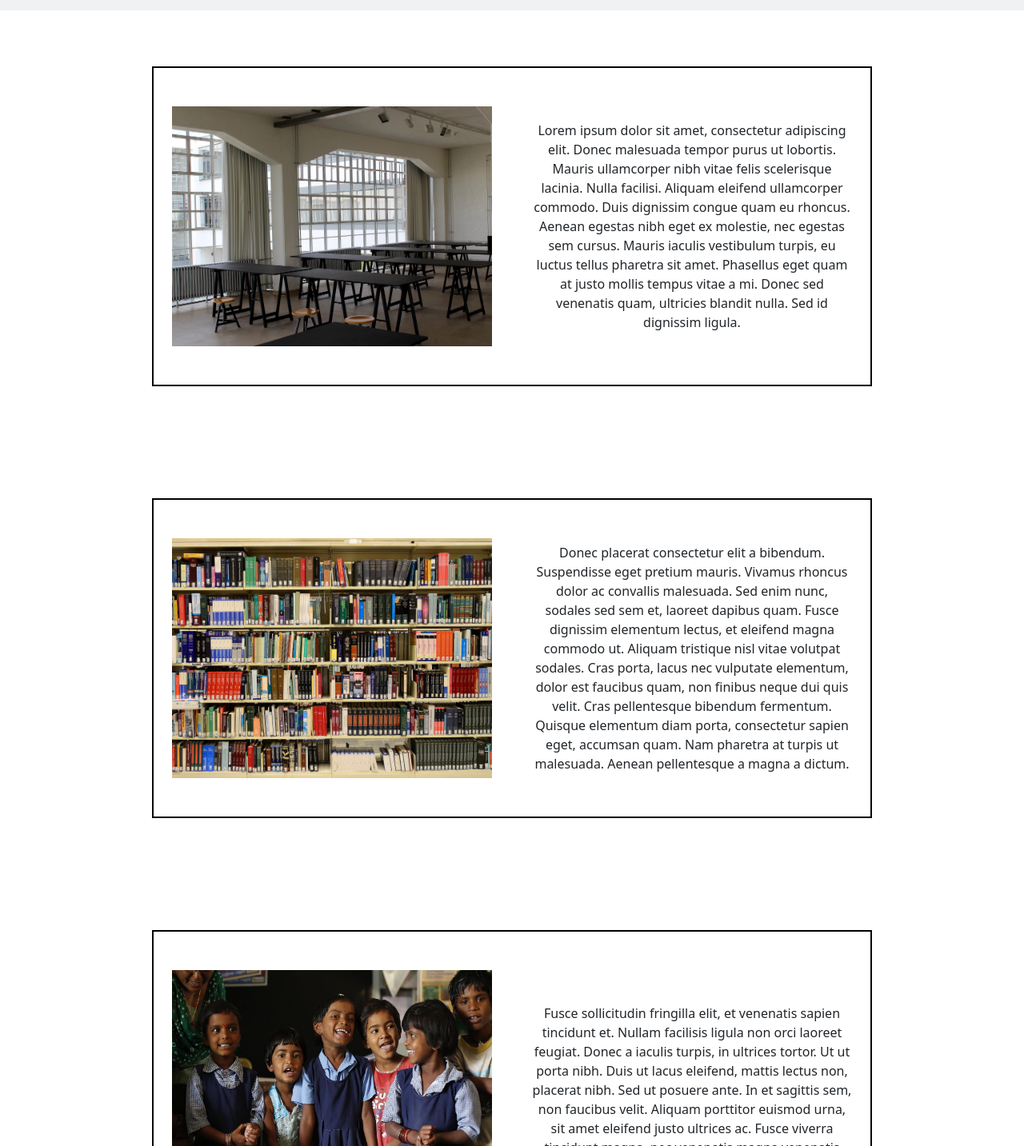
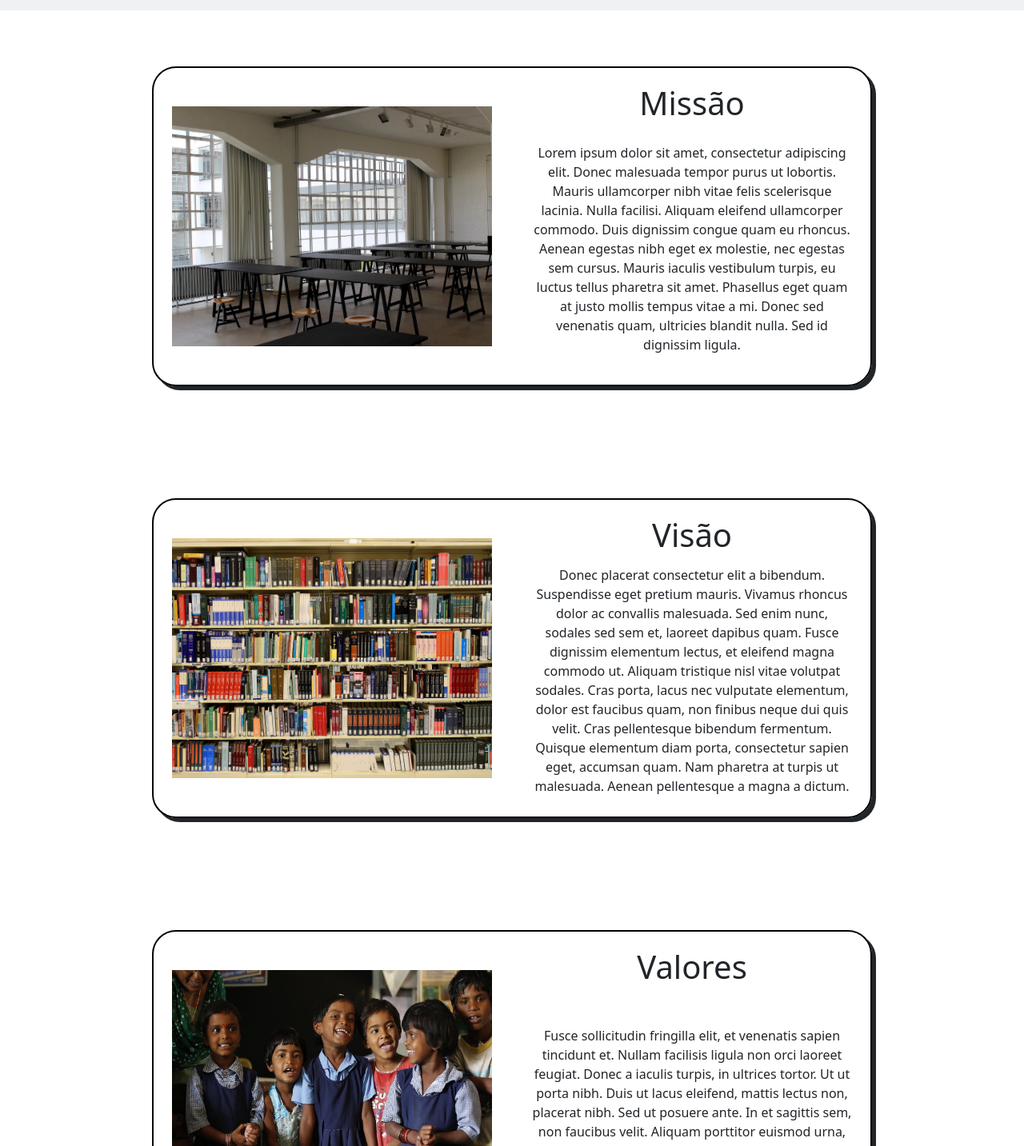
Before and after one commit to yagormoraes/projetoModulo5, a React (Create React App) app in the folder escola-mercurio/: page /sobre in a window 1280 px wide. Shown: the part 97-1530 px from the top of the page at 80% size. Built offline with nearby package versions, Linux system fonts and the light colour scheme.

Commit message:
Ajuste de cores no formulario e no header

```diff
--- a/escola-mercurio/src/Components/Formulario.jsx
+++ b/escola-mercurio/src/Components/Formulario.jsx
@@ -8,8 +8,7 @@ function Formulario() {
     flex-direction:column;
     align-items:center;
     justify-content:center;
-    border: 2px solid black;
-    width: 800px;
+
     `
 
     const Section = styled.section`
@@ -54,8 +53,8 @@ function Formulario() {
     outline: none;
 
     :hover{
-        background-color: #2EE59D;
-        box-shadow: 0px 15px 20px rgba(46, 229, 157, 0.4);
+        background-color: #03A696;
+        box-shadow: 0px 15px 20px #FFC155;
         color: #fff;
         border: 2px solid #0B6116;
         transform: translateY(-7px);
--- a/escola-mercurio/src/Components/Header.jsx
+++ b/escola-mercurio/src/Components/Header.jsx
@@ -38,17 +38,17 @@ function Header(){
             color:black;
         }
         :hover{
-            background-color:pink;
+            background-color:#03A696;
             border-radius:4px;
             transition: 0.2s ease-in;
             box-shadow: 5px 5px;
-            color:green;
+            color:#593202;
         }
         :focus{
-            background-color:pink;
+            background-color:#03A696;
             border-radius:4px;
             box-shadow: 5px 5px;
-            color:green;
+            color:#593202;
         }
     `
 
--- a/escola-mercurio/src/Components/Sobre.jsx
+++ b/escola-mercurio/src/Components/Sobre.jsx
@@ -3,12 +3,20 @@ import styled from 'styled-components'
 import Aos from 'aos'
 import "aos/dist/aos.css"
 
-const Sobre = ({conteudo,img}) => {
+const Sobre = ({conteudo,img,titulo}) => {
     const Container = styled.div`
         display:flex;
         align-items:center;
         justify-content:center;
         padding:70px 0;
+
+    `
+
+    const TextBox = styled.div`
+      display:flex;
+      flex-direction:column;
+      align-items:center;
+
 
     `
 
@@ -26,6 +34,8 @@ const Sobre = ({conteudo,img}) => {
       align-items:center;
       justify-content:center;
       border:2px solid black;
+      border-radius:30px;
+      box-shadow: 5px 5px;
       column-gap:50px;
       width:900px;
       height:400px;
@@ -41,7 +51,11 @@ const Sobre = ({conteudo,img}) => {
       <Container data-aos="zoom-im">
         <Exp >
           <img src={img} alt="" width={400} height={300}/>
-          <Content>{conteudo}</Content>
+          <TextBox>
+            <h1>{titulo}</h1>
+            <Content>{conteudo}</Content>
+          </TextBox>
+
         </Exp>
 
       </Container>
--- a/escola-mercurio/src/Pages/Sobre/SobrePag.jsx
+++ b/escola-mercurio/src/Pages/Sobre/SobrePag.jsx
@@ -9,14 +9,18 @@ function SobrePag() {
 
   return (
     <>
-        <Sobre conteudo="Lorem ipsum dolor sit amet, consectetur adipiscing elit.
+        <Sobre
+        titulo={'Missão'}
+        conteudo="Lorem ipsum dolor sit amet, consectetur adipiscing elit.
         Donec malesuada tempor purus ut lobortis. Mauris ullamcorper nibh vitae felis scelerisque lacinia.
         Nulla facilisi. Aliquam eleifend ullamcorper commodo. Duis dignissim congue quam eu rhoncus. Aenean egestas nibh
         eget ex molestie, nec egestas sem cursus. Mauris iaculis vestibulum turpis, eu luctus tellus pharetra sit amet. Phasellus
         eget quam at justo mollis tempus vitae a mi. Donec sed venenatis quam, ultricies blandit nulla. Sed id dignissim ligula."
         img={colegio}>
         </Sobre>
-        <Sobre conteudo="Donec placerat consectetur elit a bibendum. Suspendisse eget pretium mauris. Vivamus rhoncus
+        <Sobre
+        titulo={'Visão'}
+         conteudo="Donec placerat consectetur elit a bibendum. Suspendisse eget pretium mauris. Vivamus rhoncus
         dolor ac convallis malesuada. Sed enim nunc, sodales sed sem et, laoreet dapibus quam. Fusce dignissim elementum
         lectus, et eleifend magna commodo ut. Aliquam tristique nisl vitae volutpat sodales. Cras porta, lacus nec vulputate
         elementum, dolor est faucibus quam, non finibus neque dui quis velit. Cras pellentesque bibendum fermentum. Quisque
@@ -24,7 +28,9 @@ function SobrePag() {
         magna a dictum."
         img={colegioLivraria}>
         </Sobre>
-        <Sobre conteudo='Fusce sollicitudin fringilla elit, et venenatis sapien tincidunt et. Nullam facilisis ligula non orci
+        <Sobre
+        titulo={'Valores'}
+         conteudo='Fusce sollicitudin fringilla elit, et venenatis sapien tincidunt et. Nullam facilisis ligula non orci
         laoreet feugiat. Donec a iaculis turpis, in ultrices tortor. Ut ut porta nibh. Duis ut lacus eleifend, mattis lectus non,
         placerat nibh. Sed ut posuere ante. In et sagittis sem, non faucibus velit. Aliquam porttitor euismod urna, sit amet
         eleifend justo ultrices ac. Fusce viverra tincidunt magna, nec venenatis magna venenatis vitae.'
```
